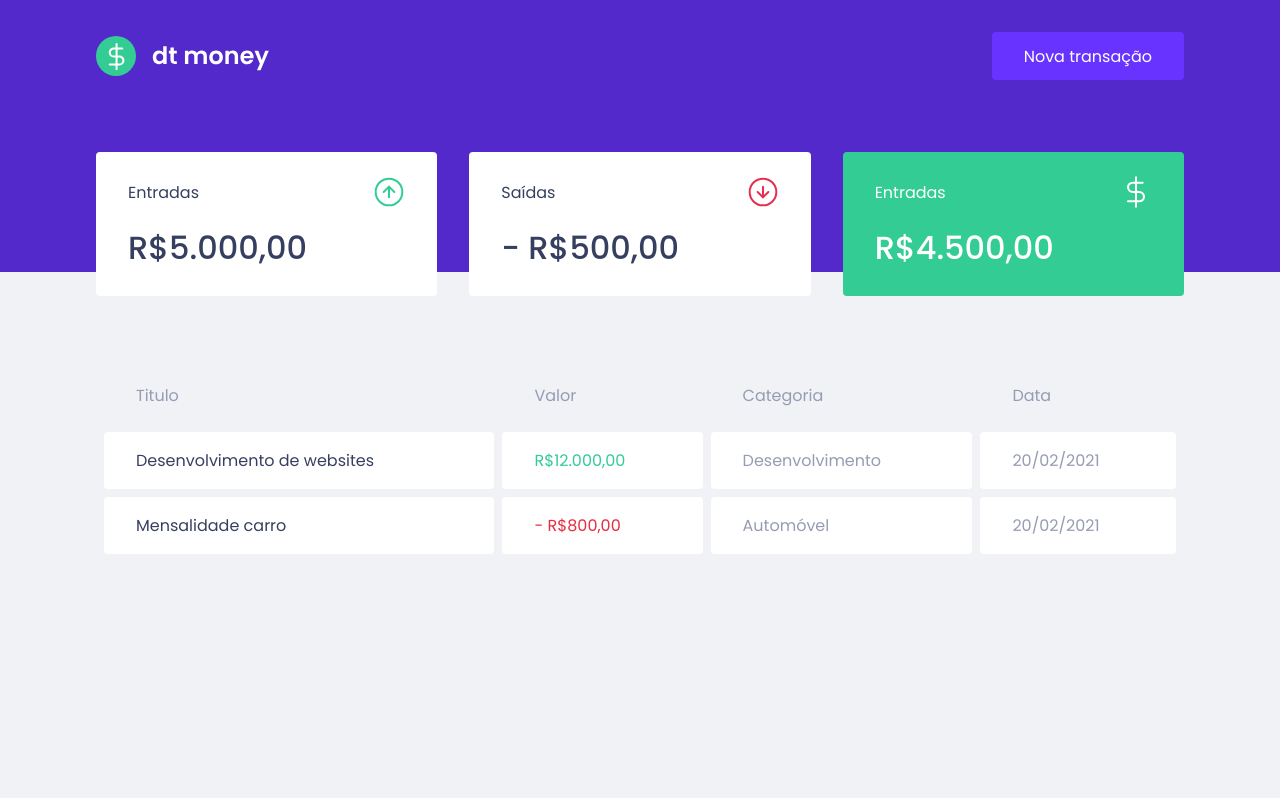
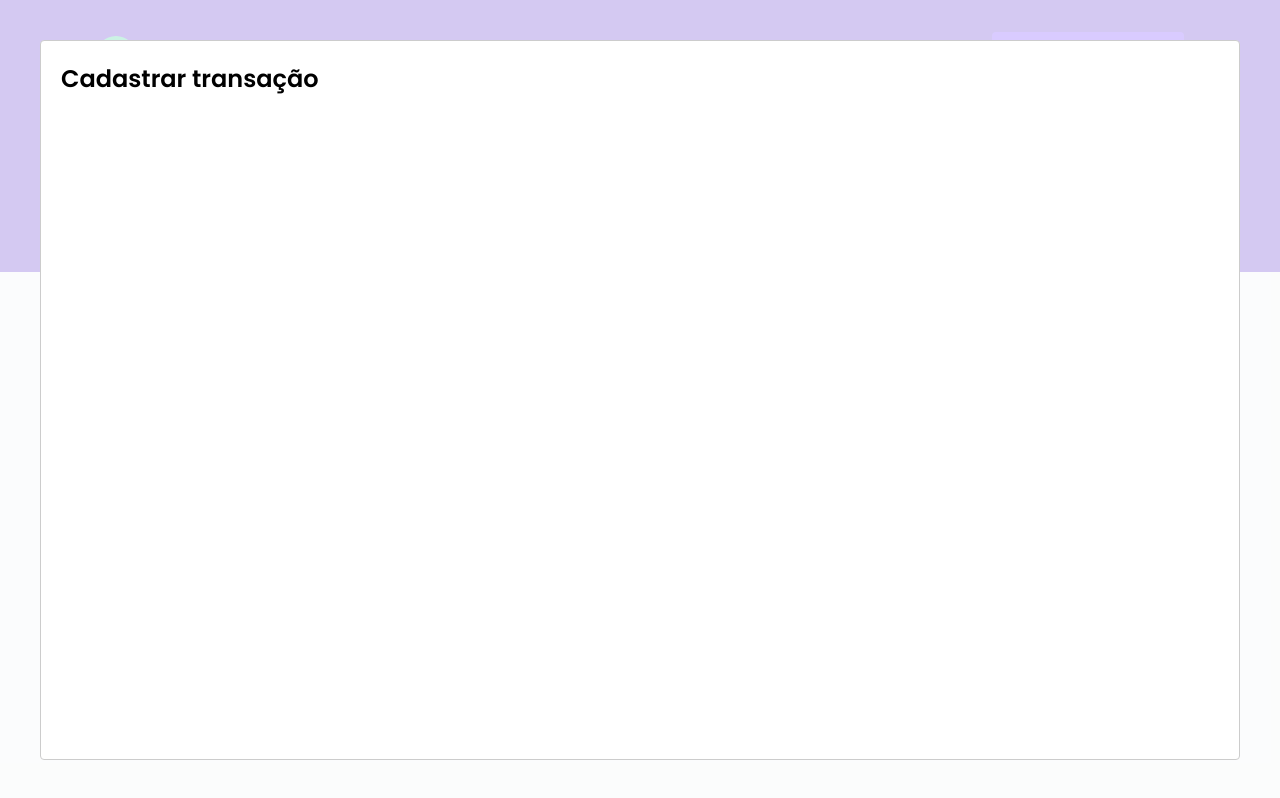
Before and after one commit to GabrielDevLoper/dt-money, a React (Create React App) app: page / in a window 1280 px wide. Both pictures are taken after a click on the button "Nova transação". Built offline with nearby package versions, Linux system fonts and the light colour scheme; no server answers; what miragejs would draw is missing.

Commit message:
feat: instalação da biblioteca react modal e configuração

```diff
--- a/package.json
+++ b/package.json
@@ -7,6 +7,7 @@
     "miragejs": "^0.1.41",
     "react": "^17.0.1",
     "react-dom": "^17.0.1",
+    "react-modal": "^3.12.1",
     "react-scripts": "4.0.3",
     "styled-components": "^5.2.1",
     "web-vitals": "^1.0.1"
@@ -19,6 +20,7 @@
     "@types/node": "^12.0.0",
     "@types/react": "^17.0.0",
     "@types/react-dom": "^17.0.0",
+    "@types/react-modal": "^3.12.0",
     "@types/styled-components": "^5.1.9",
     "typescript": "^4.1.2"
   },
--- a/src/App.tsx
+++ b/src/App.tsx
@@ -1,12 +1,33 @@
+import Modal from "react-modal";
 import { Dashboard } from "./components/Dashboard";
 import { Header } from "./components/Header";
 import { GlobalStyle } from "./styles/global";
+import { useState } from 'react';
+
+//acessibilidade
+Modal.setAppElement('#root');
+
 
 export function App() {
+  const [isNewTransactionModalOpen, setIsNewTransactionModalOpen] = useState(false);
+
+  function handleOpenOrCloseTransactionModal(){
+    setIsNewTransactionModalOpen(!isNewTransactionModalOpen);
+  }
+
+
   return (
     <>
-      <Header />
+      <Header onOpenOrCloseNewTransactionModal={handleOpenOrCloseTransactionModal}/>
       <Dashboard />
+
+      <Modal
+        isOpen={isNewTransactionModalOpen}
+        onRequestClose={handleOpenOrCloseTransactionModal}
+
+      >
+        <h2>Cadastrar transação</h2>
+      </Modal>
       <GlobalStyle />
     </>
   );
--- a/src/components/Header/index.tsx
+++ b/src/components/Header/index.tsx
@@ -1,14 +1,20 @@
 import Logo from '../../assets/logo.svg';
 import { Container, Content } from './styles';
 
-export function Header(){
+interface HeaderProps {
+    onOpenOrCloseNewTransactionModal: () => void;
+}
+
+
+export function Header({ onOpenOrCloseNewTransactionModal }: HeaderProps){
     return(
         <Container>
             <Content>
                 <img src={Logo} alt="dt money"/>
-                <button type="button">
+                <button type="button" onClick={onOpenOrCloseNewTransactionModal}>
                     Nova transação
                 </button>
+
             </Content>
         </Container>
     );
```
Also changed, not shown: 1 other file (tests, documents, lock files or other folders).
